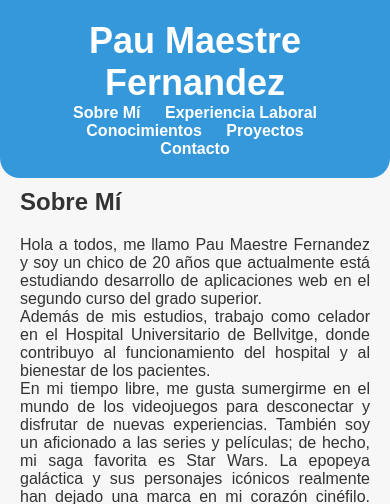
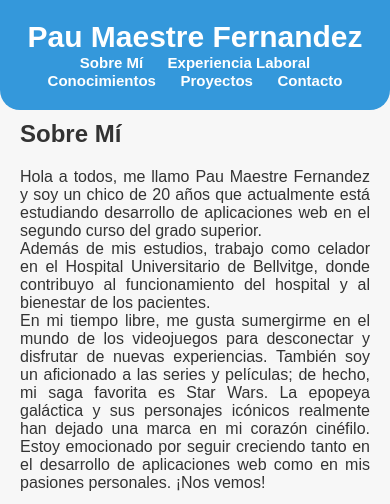
Before and after one commit to pmaestre03/mi_portfolio, a PHP site: page / in a window 390 px wide. Shown: the top 504 px of the page. Run offline with PHP 8.4, Linux system fonts and the light colour scheme.

Commit message:
Update styles.css

```diff
--- a/styles.css
+++ b/styles.css
@@ -263,6 +263,15 @@ header, footer {
     }
 }
 
+@media screen and (max-width: 768px) {
+    header h1 {
+        font-size: 30px;
+    }
+    header a {
+        font-size: 15px;
+    }
+}
+
 /* Ocultar elementos y títulos por defecto */
 .about-content, .job, .details, .project, .contact, h2, #contact, #knowledge {
     opacity: 0;
```
